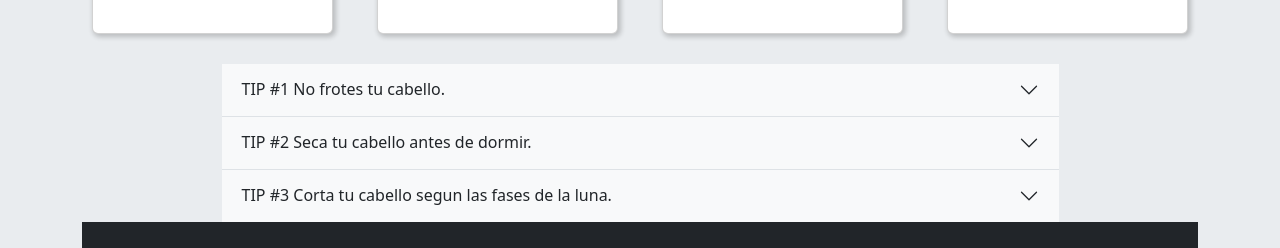
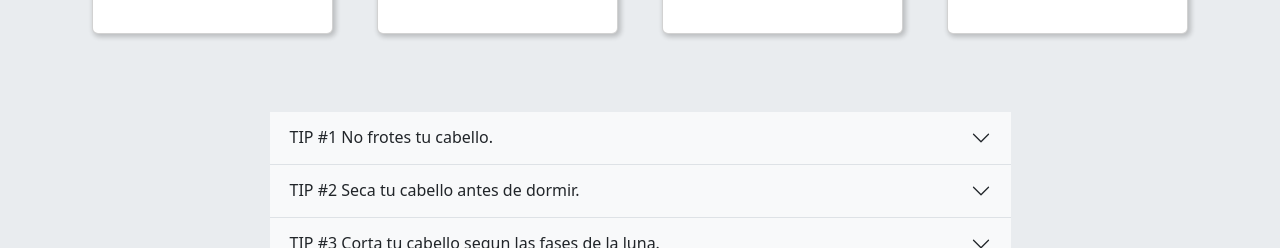
Before and after one commit to mauriciomauce/proyecto1-desarrollo-web-pre, a website: page PAGES/salon-de-belleza.html in a window 1280 px wide. Shown: the part 1782-2030 px from the top of the page. Drawn offline with nearby package versions, Linux system fonts and the light colour scheme.

Commit message:
Detalles de acordeon y footer.

```diff
--- a/PAGES/salon-de-belleza.html
+++ b/PAGES/salon-de-belleza.html
@@ -121,7 +121,7 @@
 
 
 
-    <div class="acordeones w-75 mx-auto">
+    <div class="acordeones w-75 mx-auto p-5">
         <div class="accordion accordion-flush" id="accordionFlushExample">
             <div class="accordion-item ">
                 <h2 class="accordion-header">
```
